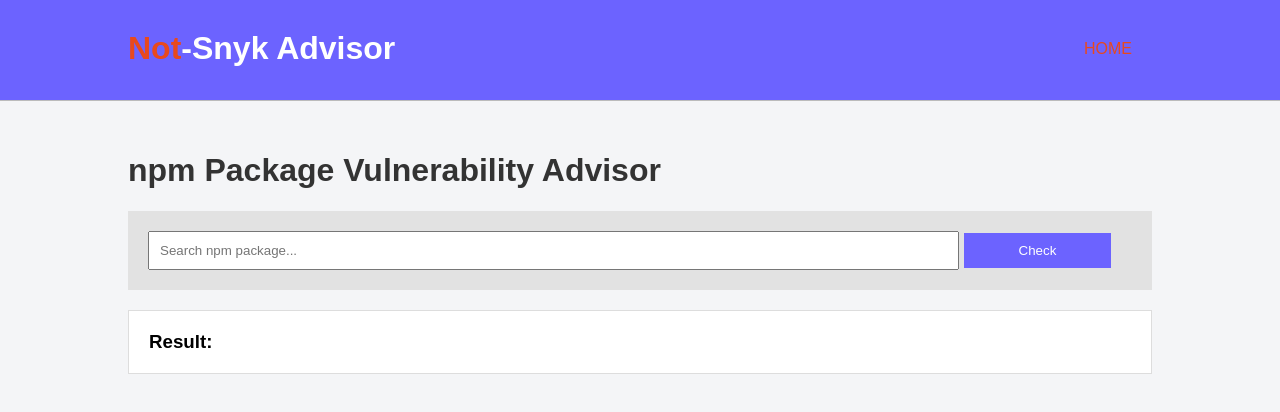
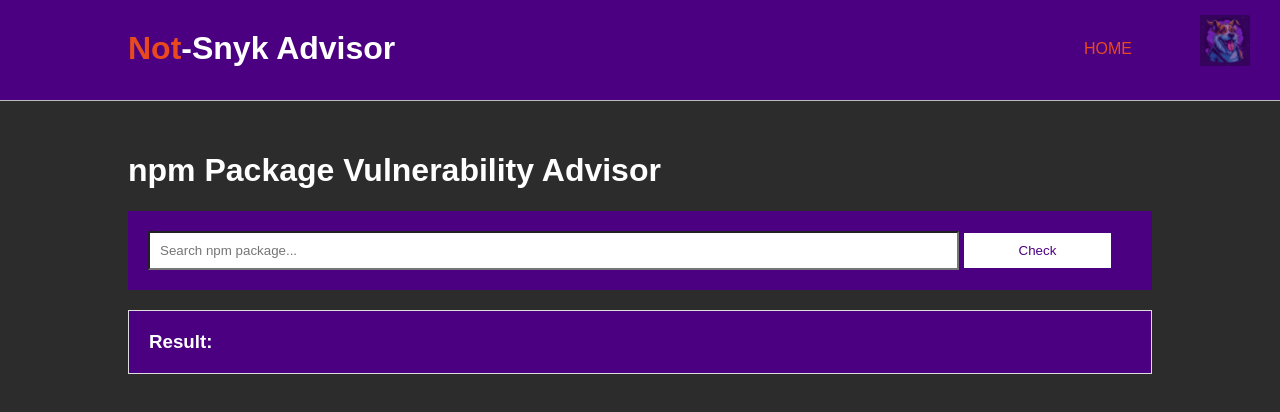
Before and after one commit to thinkmassive/Not-Snyk, a plain HTML site: page index.html in a window 1280 px wide. Drawn offline with Linux system fonts and the light colour scheme.

Commit message:
Update index.html

```diff
--- a/index.html
+++ b/index.html
@@ -9,7 +9,8 @@
         font-family: Arial, sans-serif;
         margin: 0;
         padding: 0;
-        background-color: #f4f5f7;
+        background-color: #2c2c2c;
+        color: #ffffff;
     }
     .container {
         width: 80%;
@@ -17,11 +18,12 @@
         overflow: hidden;
     }
     header {
-        background: #6c63ff;
+        background: #4b0082; /* Darker Purple */
         color: white;
         padding-top: 30px;
         min-height: 70px;
         border-bottom: #bbb 1px solid;
+        position: relative;
     }
     header a {
         color: #fff;
@@ -57,39 +59,51 @@
         color: #ffffff;
         font-weight: bold;
     }
+    .logo {
+        position: absolute;
+        top: 15px;
+        right: 30px;
+        width: 50px;
+        height: 51px;
+        opacity: 0.5;
+    }
     .main {
         padding: 30px 0;
     }
     .main h1, .main h2 {
-        color: #333;
+        color: #ffffff;
     }
     .search-bar {
         margin: 20px 0;
         padding: 20px;
-        background: #e2e2e2;
+        background: #4b0082;
     }
     .search-bar input {
         width: 80%;
         padding: 10px;
+        background: #ffffff;
+        color: #000000;
     }
     .search-bar button {
         width: 15%;
         padding: 10px;
-        background: #6c63ff;
+        background: #ffffff;
         border: none;
-        color: #fff;
+        color: #4b0082;
     }
     .result {
         margin: 20px 0;
         padding: 20px;
-        background: #fff;
+        background: #4b0082;
         border: 1px solid #ddd;
     }
     .result h3 {
         margin: 0;
+        color: #ffffff;
     }
     .result p {
         margin: 0;
+        color: #ffffff;
     }
 </style>
 </head>
@@ -104,6 +118,7 @@
                 <li class="current"><a href="index.html">Home</a></li>
             </ul>
         </nav>
+        <img src="IMG_7183.jpeg" alt="Logo" class="logo"> <!-- Logo added -->
     </div>
 </header>
 <div class="container">
```
